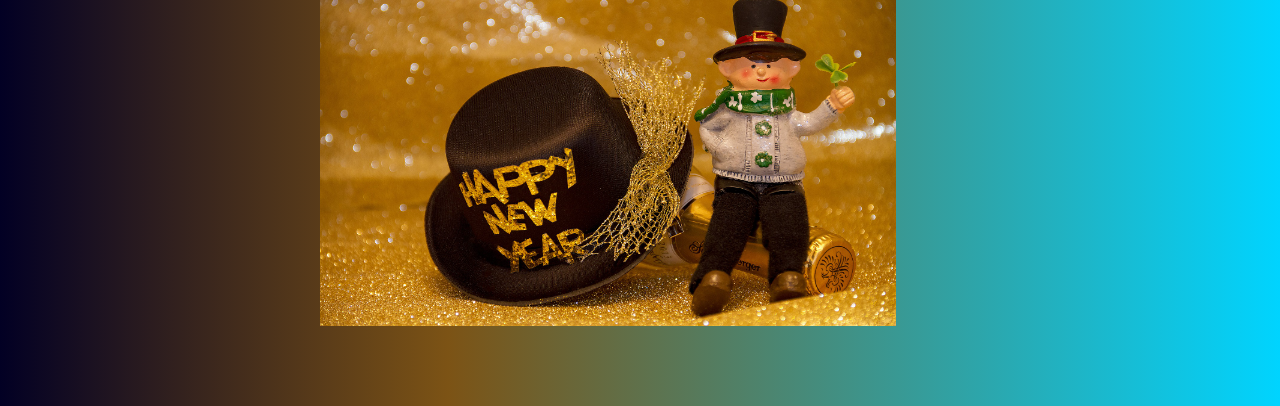
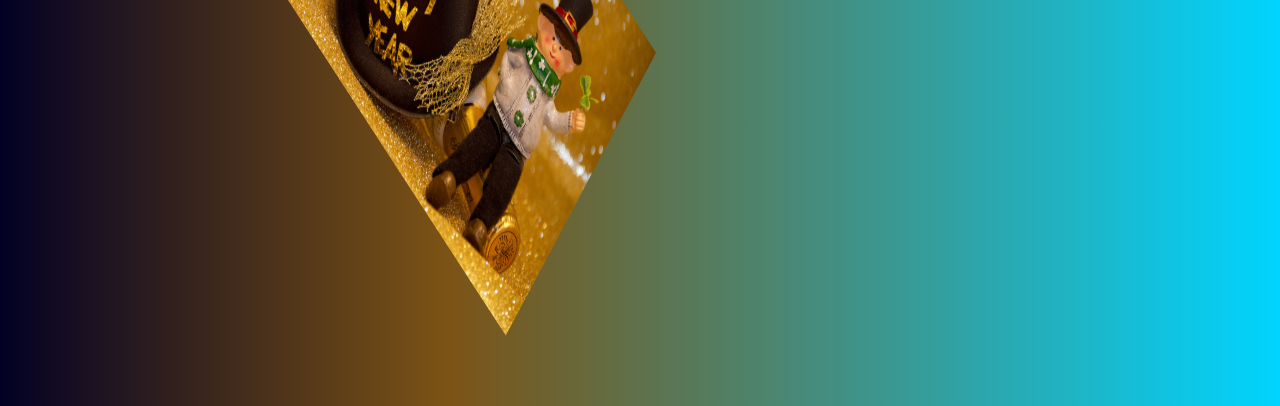
Before and after one commit to TripleYei/feliz_2023, a plain HTML site: page index.html in a window 1280 px wide. Shown: the part 394-800 px from the top of the page. Drawn offline with Linux system fonts and the light colour scheme.

Commit message:
Add files via upload

```diff
--- a/index.html
+++ b/index.html
@@ -25,13 +25,18 @@
 			background-color: blue;
 		}
 		#imagen{
-			width: 45%;
-			height: 45%;
+			width: 35%;
+			height: 35%;
 			position: absolute;
 			top: 45%;
 			z-index: -1;
 			left: 25%;
-		}
+			-moz-transform: rotate(57deg) translate(-130px, 17px) skew(29deg, 0deg);
+			-webkit-transform: rotate(57deg) translate(-130px, 17px) skew(29deg, 0deg);
+			-o-transform: rotate(57deg) translate(-130px, 17px) skew(29deg, 0deg);
+			-ms-transform: rotate(57deg) translate(-130px, 17px) skew(29deg, 0deg);
+			transform: rotate(57deg) translate(-130px, 17px) skew(29deg, 0deg);
+			}
 
 	</style>
 </body>
```
